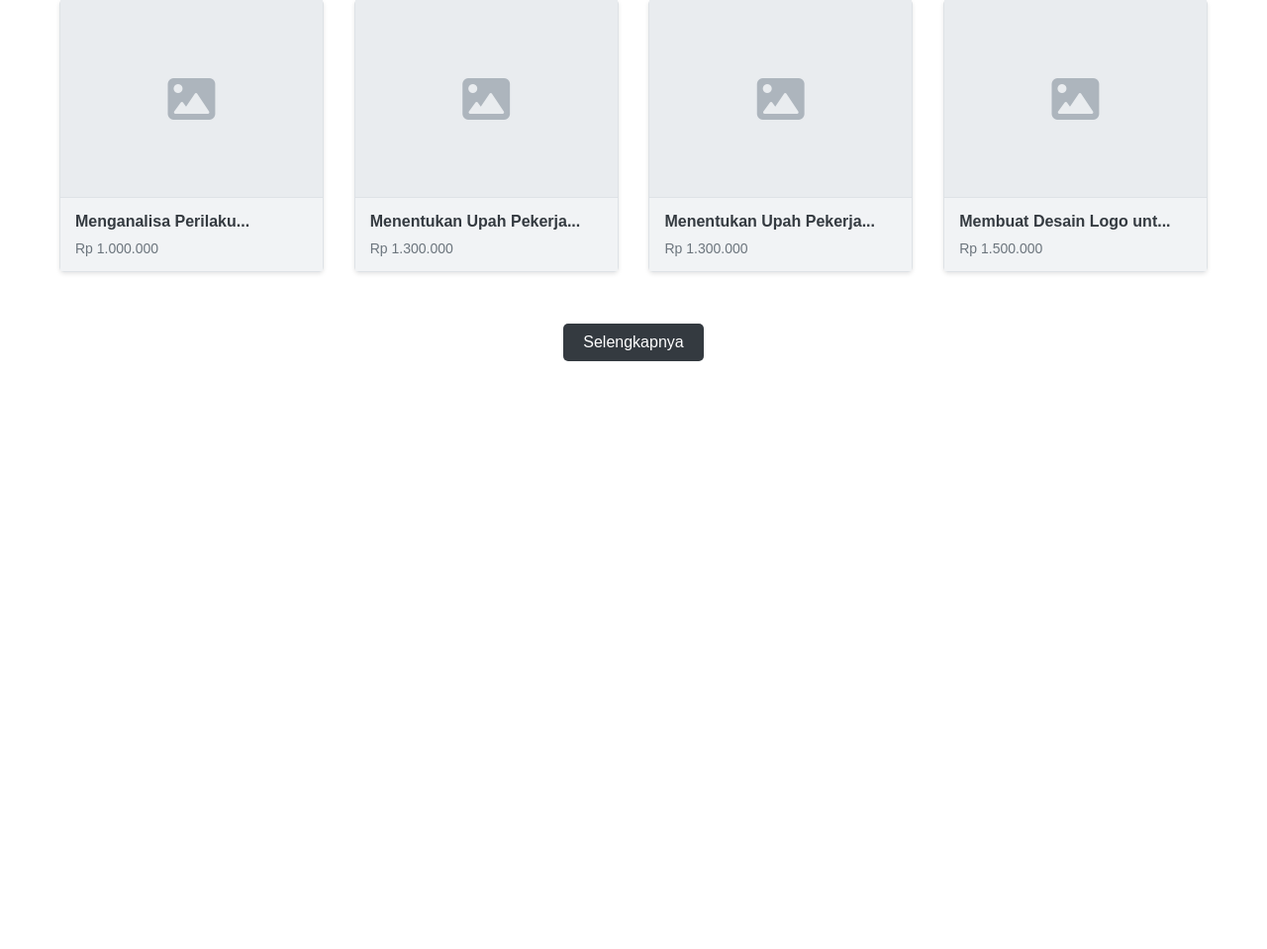
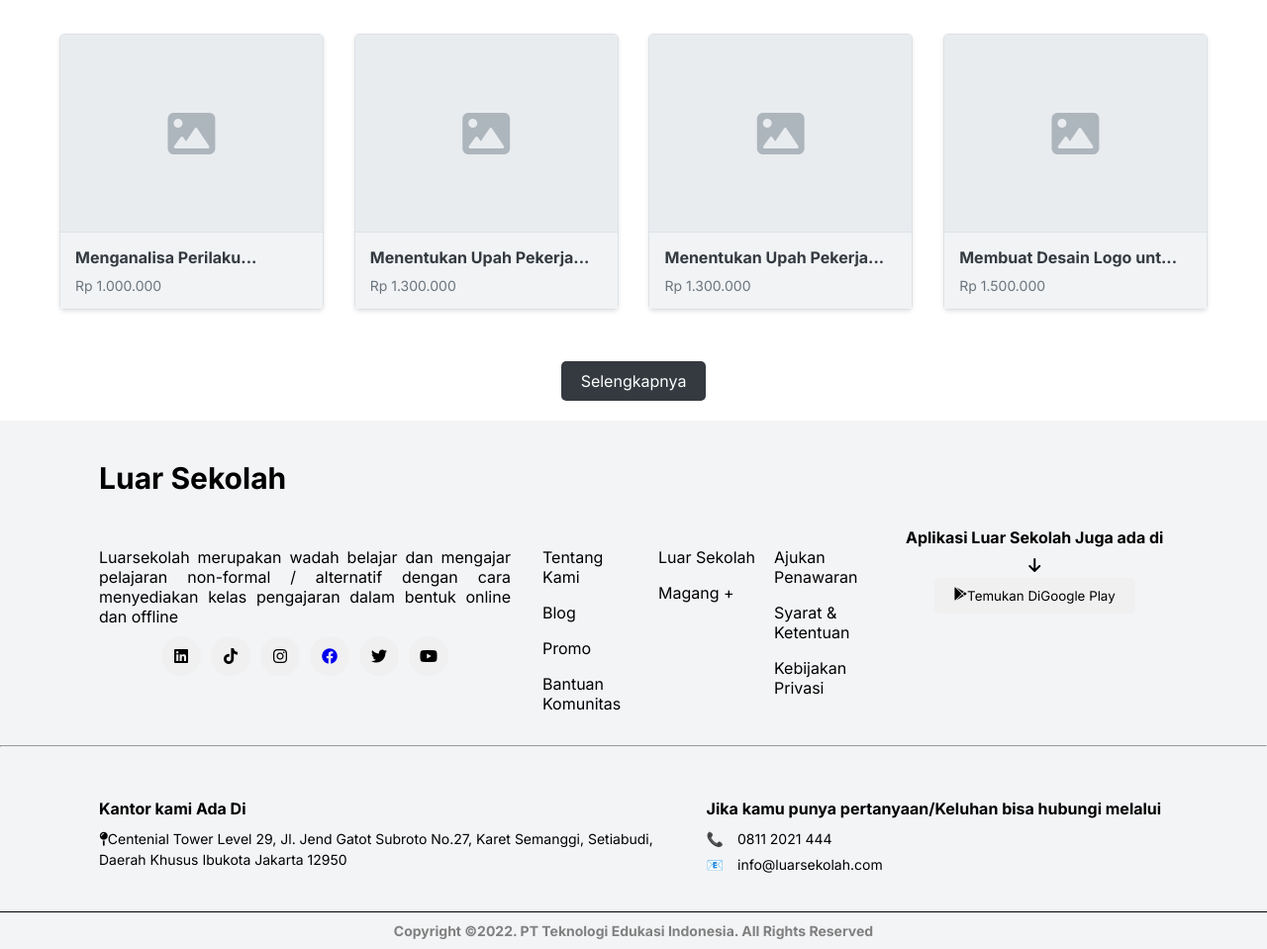
Before and after one commit to RendiS10/projectAkhir-magangluarsekolah, a PHP site: page / in a window 1280 px wide. Shown: the part 3384-4343 px from the top of the page at 99% size. Before the commit the page ends 3749 px from the top, so only its background shows below. Run offline with PHP 8.4, Linux system fonts and the light colour scheme.

Commit message:
update footer

```diff
--- a/index.html
+++ b/index.html
@@ -6,6 +6,9 @@
     <title>Navbar Example</title>
     <link rel="stylesheet" href="style.css" />
     <link rel="stylesheet" href="https://cdnjs.cloudflare.com/ajax/libs/font-awesome/6.0.0-beta3/css/all.min.css" />
+    <link rel="preconnect" href="https://fonts.googleapis.com">
+<link rel="preconnect" href="https://fonts.gstatic.com" crossorigin>
+<link href="https://fonts.googleapis.com/css2?family=Inter:ital,opsz,wght@0,14..32,100..900;1,14..32,100..900&display=swap" rel="stylesheet">
   </head>
   <body>
     <!-- Section Header -->
@@ -260,8 +263,77 @@
           </div>
            </section>
     </article>
-    </div> <!-- Tutup div margin atas -->
     <!-- section footer -->
-    <footer></footer>
+    <footer>
+      <div class="footer1">
+        <h1>Luar Sekolah</h1>
+      </div>
+      <div class="footer2">
+        <div class="footer2-component1">
+          <p>Luarsekolah merupakan wadah belajar dan mengajar pelajaran non-formal / alternatif dengan cara menyediakan kelas pengajaran dalam bentuk online dan offline</p>
+          <div class="sosmed">
+            <a href="https://www.linkedin.com"><i class="fab fa-linkedin"></i></a>
+            <a href="https://www.tiktok.com"><i class="fab fa-tiktok"></i></a>
+            <a href="https://www.instagram.com"><i class="fab fa-instagram"></i></a>
+            <a href="https://www.facebook.com"><di class="fab fa-facebook"></di></a>
+            <a href="https://www.twitter.com"><i class="fab fa-twitter"></i></a>
+            <a href="https://www.youtube.com"><i class="fab fa-youtube"></i></a>
+          </div>
+        </div>
+        <div class="footer2-component2">
+          <div class="informasi-footer1">
+            <ul>
+              <li><a href="#">Tentang Kami</a></li>
+              <li><a href="#">Blog</a></li>
+              <li><a href="#">Promo</a></li>
+              <li><a href="#">Bantuan Komunitas</a></li>
+            </ul>
+          </div>
+          <div class="informasi-footer2">
+            <ul>
+              <li><a href="#">Luar Sekolah</a></li>
+              <li><a href="#">Magang +</a></li>
+            </ul>
+          </div>
+          <div class="informasi-footer3">
+            <ul>
+              <li><a href="#">Ajukan Penawaran</a></li>
+              <li><a href="#">Syarat & Ketentuan</a></li>
+              <li><a href="#">Kebijakan Privasi</a></li>
+            </ul>
+          </div>
+        </div>
+        <div class="footer2-component3">
+          <p><b>Aplikasi Luar Sekolah Juga ada di</b></p>
+          <div class="google-play">
+              <i class="fas fa-arrow-down"></i> <!-- Ikon panah ke bawah -->
+              <button class="btn-google-play">
+                  <i class="fab fa-google-play"></i> <!-- Ikon Google Play -->
+                  Temukan Di
+                  <span>Google Play</span>
+              </button>
+          </div>
+        </div>
+      </div>
+      <hr>
+      <div class="footer3">
+        <div class="footer-container">
+          <div class="footer-section">
+            <h3>Kantor kami Ada Di</h3>
+            <p><i class="fas fa-map-pin"></i>Centenial Tower Level 29, Jl. Jend Gatot Subroto No.27, Karet Semanggi, Setiabudi, Daerah Khusus Ibukota Jakarta 12950</p>
+          </div>
+          <div class="footer-section">
+            <h3>Jika kamu punya pertanyaan/Keluhan bisa hubungi melalui</h3>
+            <p><span>📞</span> 0811 2021 444</p>
+            <p><span>📧</span> info@luarsekolah.com</p>
+          </div>
+        </div>
+      </div>
+      <div class="footer4">
+        <div class="footer-bottom">
+          <p><b>Copyright ©2022. PT Teknologi Edukasi Indonesia. All Rights Reserved</b></p>
+        </div>
+      </div>
+    </footer>
   </body>
 </html>
--- a/style.css
+++ b/style.css
@@ -2,6 +2,8 @@
   margin: 0;
   padding: 0;
   box-sizing: border-box;
+  font-family: "Inter", sans-serif;
+  font-optical-sizing: auto;
 }
 html {
   scroll-behavior: smooth; /* Menambahkan efek smooth saat di-scroll */
@@ -307,7 +309,9 @@ article{
 .sosmed a:hover {
   background-color: #e0e0e0; /* Warna latar belakang saat hover */
 }
-
+.sosmed i {
+  color: black; /* Mengubah warna ikon menjadi hitam */
+}
 /* Section WhyLS */
 .whyLs{
   gap: 3rem;
@@ -520,3 +524,105 @@ article{
   font-size: 24px;
   color: #343a40;
 }
+
+footer{
+  padding-top: 20px;
+  display: flex;
+  flex-direction: column;
+  gap: 2rem;
+  background-color: #F3F4F6;
+}
+
+.footer1, .footer2{
+  padding: 20px 0px 0px 100px;
+  display: flex;
+  gap: 2rem;
+}
+.footer2-component1{
+  text-align: justify;
+  width: 416px;
+}
+.footer2-component2{
+  width: 335px;
+  display: flex;
+  gap: 1rem ;
+}
+.informasi-footer1 , .informasi-footer2 , .informasi-footer3{
+  display: flex;
+  gap: 2rem;
+  width: 111px;
+  list-style: none;
+}
+
+.informasi-footer1 ul, .informasi-footer2 ul, .informasi-footer3 ul{
+  display: flex;
+  flex-direction: column;
+  gap: 1rem;
+}
+.informasi-footer1 li, .informasi-footer2 li, .informasi-footer3 li{
+  list-style-type: none;
+}
+
+.informasi-footer1 a , .informasi-footer2 a , .informasi-footer3 a {
+  text-decoration: none;
+  color: black;
+}
+
+.footer2-component3 {
+    text-align: center; /* Pusatkan teks */
+    margin-top: -20px; /* Jarak atas */
+}
+
+.google-play {
+    display: flex;
+    flex-direction: column; /* Susun secara vertikal */
+    align-items: center; /* Pusatkan secara horizontal */
+    margin-top: 10px; /* Jarak atas */
+}
+
+.btn-google-play {
+  display: flex;
+    background-color: #f0f0f0; /* Warna latar belakang tombol */
+    border: none; /* Tanpa border */
+    padding: 10px 20px; /* Padding tombol */
+    border-radius: 5px; /* Sudut membulat */
+    cursor: pointer; /* Tangan saat hover */
+    margin: 5px 0; /* Jarak atas dan bawah */
+}
+
+.btn-google-play:hover {
+    background-color: #e0e0e0; /* Warna saat hover */
+}
+
+.footer-container {
+  display: flex;
+  justify-content: space-between;
+  padding: 20px 0px 0px 100px;
+}
+
+.footer-section {
+  width: 48%;
+}
+
+.footer-section h3 {
+  font-size: 16px;
+  margin-bottom: 10px;
+}
+
+.footer-section p {
+  font-size: 14px;
+  line-height: 1.5;
+  margin: 5px 0;
+}
+
+.footer-section p span {
+  margin-right: 10px;
+}
+
+.footer-bottom {
+  text-align: center;
+  padding: 10px 0;
+  border-top: 1px solid #000;
+  font-size: 14px;
+  color: gray;
+}
```
